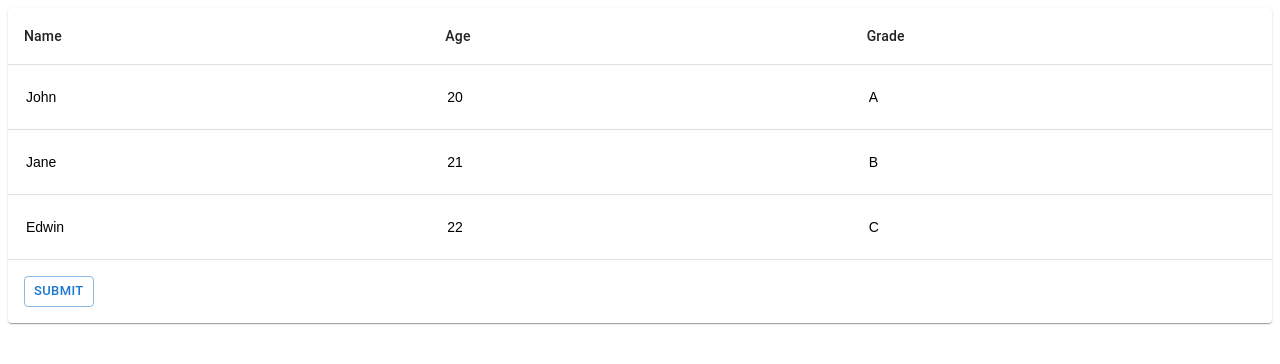
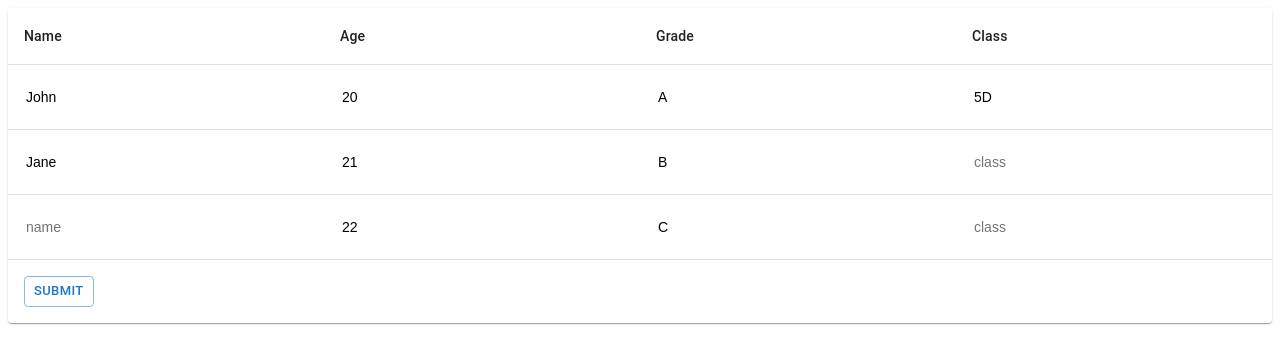
Before and after one commit to EdwinKwanTC/material-table, a React (Vite) app: page / in a window 1280 px wide. Shown: the top 364 px of the page. Built offline with nearby package versions, Linux system fonts and the light colour scheme.

Commit message:
fix: tuning keys without value to emtry object

```diff
--- a/src/App.tsx
+++ b/src/App.tsx
@@ -24,6 +24,11 @@ function App() {
             label: 'Grade',
             inputType: 'text',
         },
+        {
+            key: 'class',
+            label: 'Class',
+            inputType: 'text',
+        },
     ]
 
     const data = [
@@ -31,6 +36,7 @@ function App() {
             name: 'John',
             age: 20,
             grade: 'A',
+            class: '5D',
         },
         {
             name: 'Jane',
@@ -38,7 +44,6 @@ function App() {
             grade: 'B',
         },
         {
-            name: 'Edwin',
             age: 22,
             grade: 'C',
         },
--- a/src/base/Table.tsx
+++ b/src/base/Table.tsx
@@ -32,10 +32,25 @@ export type TableHeaders = {
 export default function Table<T, U extends keyof T>(props: TableProps<T, U>) {
     const { headers, rows, handleSubmit, children, schema } = props
 
+    const fullRowsKeysObject = rows.reduce(
+        (r, c) => Object.assign(r, c),
+        {} as keyof T
+    )
+
+    const rowsWithMissingKeys = rows.map((row) => {
+        const missingKeys = Object.keys(fullRowsKeysObject).filter(
+            (key) => !Object.keys(row).includes(key)
+        )
+        return {
+            ...row,
+            ...missingKeys.reduce((r, c) => Object.assign(r, { [c]: '' }), {}),
+        }
+    })
+
     return (
         <TableContainer component={Paper}>
             <Formik
-                initialValues={rows}
+                initialValues={rowsWithMissingKeys}
                 onSubmit={(values) => handleSubmit(values)}
                 validationSchema={schema}
             >
```
